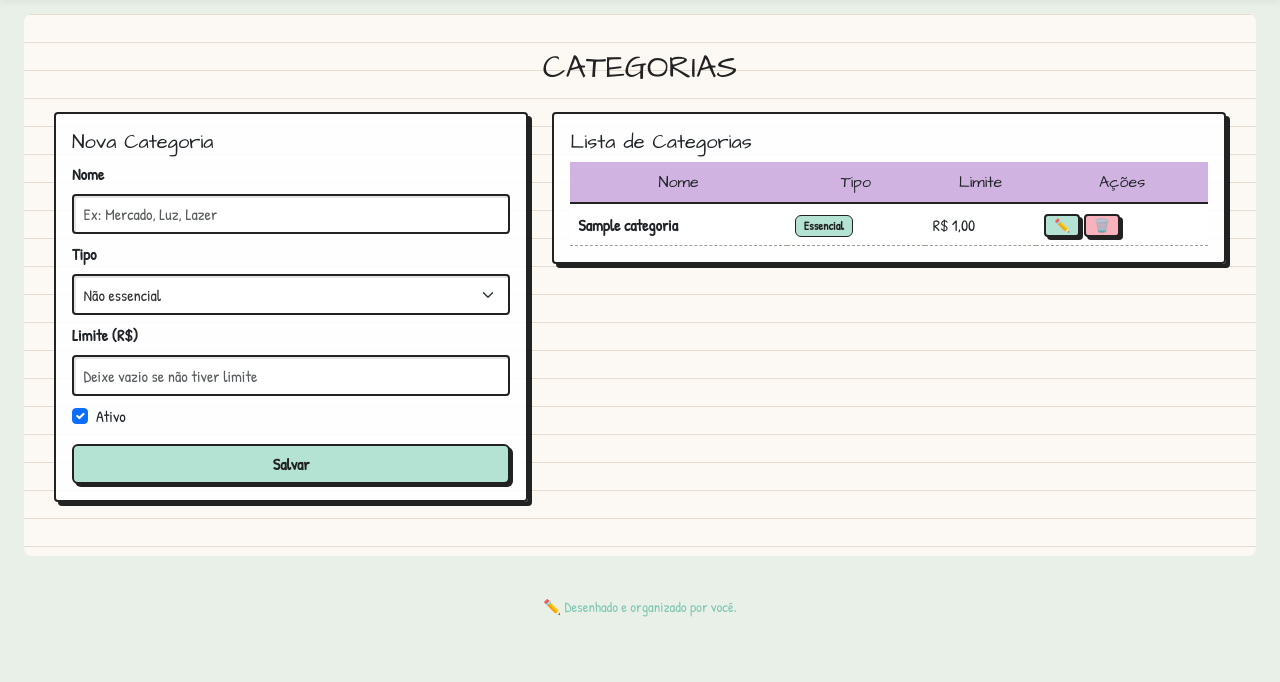
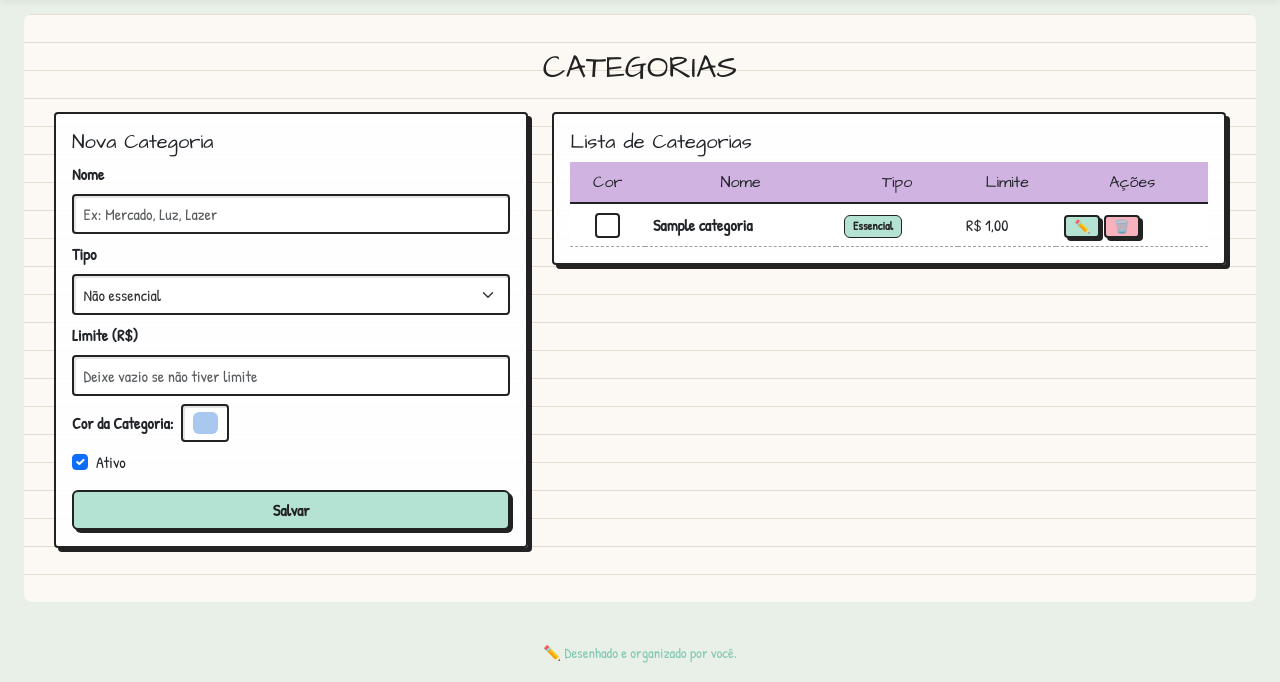
Before and after one commit to isaiasNsantos/controle_financeiro, a Django app: page /financas/categorias/ in a window 1280 px wide. Shown: the part 74-756 px from the top of the page. Run offline with Django 5.2, Linux system fonts and the light colour scheme; a user stored in the database is signed in; tables that the repository leaves empty hold one stand-in row (values such as "Sample post"); grey boxes marked "Sample" are stand-in pictures.

Commit message:
corrigindo gastos

```diff
--- a/financas/forms.py
+++ b/financas/forms.py
@@ -22,13 +22,25 @@ class PessoaForm(forms.ModelForm):
 class CategoriaForm(forms.ModelForm):
     class Meta:
         model = Categoria
-        fields = ['nome', 'tipo', 'limite_mensal', 'ativo']
+        fields = ['nome', 'tipo', 'limite_mensal', 'cor', 'ativo']
         widgets = {
             'nome': forms.TextInput(attrs={'class': 'form-control', 'placeholder': 'Ex: Mercado, Luz, Lazer'}),
             'tipo': forms.Select(attrs={'class': 'form-select'}),
             'limite_mensal': forms.NumberInput(attrs={'class': 'form-control', 'step': '0.01', 'placeholder': 'Deixe vazio se não tiver limite'}),
+            'cor': forms.TextInput(attrs={'class': 'form-control form-control-color', 'type': 'color', 'title': 'Escolha a cor da categoria'}),
             'ativo': forms.CheckboxInput(attrs={'class': 'form-check-input'}),
         }
+
+# class CategoriaForm(forms.ModelForm):
+#     class Meta:
+#         model = Categoria
+#         fields = ['nome', 'tipo', 'limite_mensal', 'ativo']
+#         widgets = {
+#             'nome': forms.TextInput(attrs={'class': 'form-control', 'placeholder': 'Ex: Mercado, Luz, Lazer'}),
+#             'tipo': forms.Select(attrs={'class': 'form-select'}),
+#             'limite_mensal': forms.NumberInput(attrs={'class': 'form-control', 'step': '0.01', 'placeholder': 'Deixe vazio se não tiver limite'}),
+#             'ativo': forms.CheckboxInput(attrs={'class': 'form-check-input'}),
+#         }
 
 class FormaPagamentoForm(forms.ModelForm):
     class Meta:
--- a/financas/models.py
+++ b/financas/models.py
@@ -24,6 +24,7 @@ class Categoria(models.Model):
     nome = models.CharField(max_length=50)
     tipo = models.CharField(max_length=1, choices=TIPO_CHOICES, default=TIPO_NAO_ESSENCIAL)
     limite_mensal = models.DecimalField(max_digits=10, decimal_places=2, null=True, blank=True)
+    cor = models.CharField(max_length=20, default='#a8c8f0', help_text="Cor em hexadecimal para o card") # <-- NOVO
     ativo = models.BooleanField(default=True)
 
     class Meta:
@@ -33,6 +34,27 @@ class Categoria(models.Model):
 
     def __str__(self):
         return f"{self.nome} ({self.get_tipo_display()})"
+
+# class Categoria(models.Model):
+#     TIPO_ESSENCIAL = 'E'
+#     TIPO_NAO_ESSENCIAL = 'N'
+#     TIPO_CHOICES = [
+#         (TIPO_ESSENCIAL, 'Essencial'),
+#         (TIPO_NAO_ESSENCIAL, 'Não essencial'),
+#     ]
+
+#     nome = models.CharField(max_length=50)
+#     tipo = models.CharField(max_length=1, choices=TIPO_CHOICES, default=TIPO_NAO_ESSENCIAL)
+#     limite_mensal = models.DecimalField(max_digits=10, decimal_places=2, null=True, blank=True)
+#     ativo = models.BooleanField(default=True)
+
+#     class Meta:
+#         verbose_name = "Categoria"
+#         verbose_name_plural = "Categorias"
+#         ordering = ['nome']
+
+#     def __str__(self):
+#         return f"{self.nome} ({self.get_tipo_display()})"
 
 # class Categoria(models.Model):
 #     TIPO_ESSENCIAL = 'E'
--- a/templates/financas/categoria_lista.html
+++ b/templates/financas/categoria_lista.html
@@ -14,6 +14,7 @@
         .btn-journal-danger:hover { background: #f28a9a; }
         .table-journal th { border-bottom: 2px solid #222 !important; background: #d1b3e2 !important; text-align: center; font-family: 'Architects Daughter'; font-weight: normal; }
         .table-journal td { border-bottom: 1px dashed #a39f98 !important; }
+        .color-box { width: 25px; height: 25px; border: 2px solid #222; border-radius: 4px; display: inline-block; vertical-align: middle; }
     </style>
 
     <div class="journal-bg">
@@ -27,6 +28,13 @@
                         <div class="mb-2"><label class="form-label fw-bold">Nome</label>{{ form.nome }}</div>
                         <div class="mb-2"><label class="form-label fw-bold">Tipo</label>{{ form.tipo }}</div>
                         <div class="mb-2"><label class="form-label fw-bold">Limite (R$)</label>{{ form.limite_mensal }}</div>
+
+                        <!-- CAMPO DE COR -->
+                        <div class="mb-2 d-flex align-items-center gap-2">
+                            <label class="form-label fw-bold mb-0">Cor da Categoria:</label>
+                            {{ form.cor }}
+                        </div>
+
                         <div class="mb-3 form-check">{{ form.ativo }}<label class="form-check-label">Ativo</label></div>
                         <button type="submit" class="btn btn-journal w-100">Salvar</button>
                     </form>
@@ -40,11 +48,14 @@
                         <div class="table-responsive">
                             <table class="table table-hover table-journal align-middle mb-0">
                                 <thead>
-                                    <tr><th>Nome</th><th>Tipo</th><th>Limite</th><th>Ações</th></tr>
+                                    <tr><th>Cor</th><th>Nome</th><th>Tipo</th><th>Limite</th><th>Ações</th></tr>
                                 </thead>
                                 <tbody>
                                     {% for categoria in categorias %}
                                         <tr>
+                                            <td class="text-center">
+                                                <div class="color-box" style="background-color: {{ categoria.cor }};"></div>
+                                            </td>
                                             <td class="fw-bold">{{ categoria.nome }}</td>
                                             <td>
                                                 {% if categoria.tipo == 'E' %}<span class="badge" style="background:#b4e3d3; color:#222; border:1px solid #222;">Essencial</span>
```
Also changed, not shown: templates/financas/categoria_form.html (+7 -0 lines), templates/financas/home.html (+6 -16 lines), financas/migrations/0010_categoria_cor.py (added).
